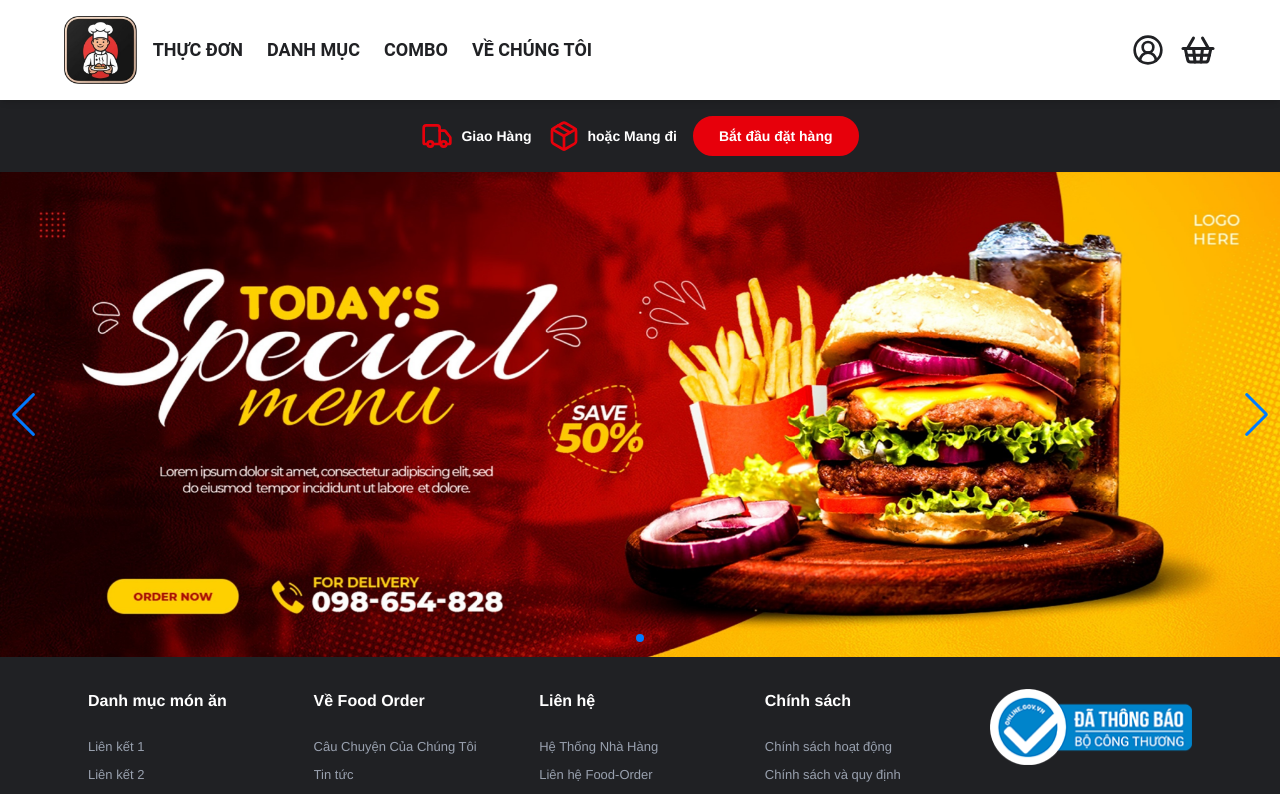
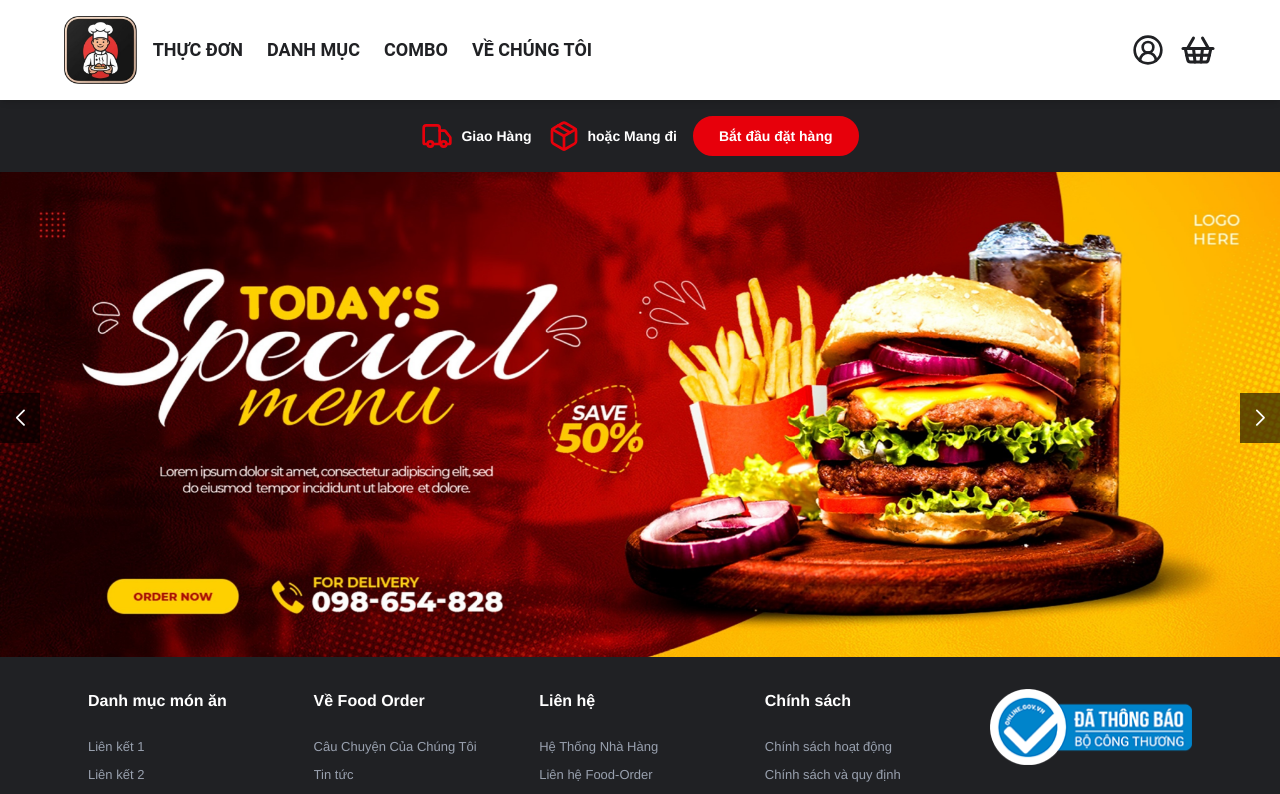
Before and after one commit to DeanAnhDev/FoodOrderFrontEnd, a Vue app in the folder food-order/: page / in a window 1280 px wide. Shown: the top 794 px of the page. Built offline with nearby package versions, Linux system fonts and the light colour scheme.

Commit message:
Commit slider

```diff
--- a/food-order/src/components/home/Slider.vue
+++ b/food-order/src/components/home/Slider.vue
@@ -55,11 +55,31 @@ import { Swiper, SwiperSlide } from 'swiper/vue'
 import { Navigation, Pagination, Autoplay } from 'swiper/modules'
 import 'swiper/css'
 import 'swiper/css/navigation'
-import 'swiper/css/pagination'
 const slides = [{ image: '/banner.JPG' }, { image: '/banner1.jpg' }, { image: '/banner3.jpg' }]
 
 // func control Swiper
 const prevSlide = () => document.querySelector('.swiper-button-prev')?.click()
 const nextSlide = () => document.querySelector('.swiper-button-next')?.click()
 </script>
-1550 4089
+
+<style>
+.custom-swiper .swiper-button-prev,
+.custom-swiper .swiper-button-next {
+  background-color: rgba(0, 0, 0, 0.6);
+  color: white;
+  width: 40px;
+  height: 50px;
+}
+
+.custom-swiper .swiper-button-prev {
+  left: 0;
+}
+.custom-swiper .swiper-button-next {
+  right: 0;
+}
+.custom-swiper .swiper-button-prev::after,
+.custom-swiper .swiper-button-next::after {
+  font-size: 16px;
+  font-weight: bold;
+}
+</style>
```
